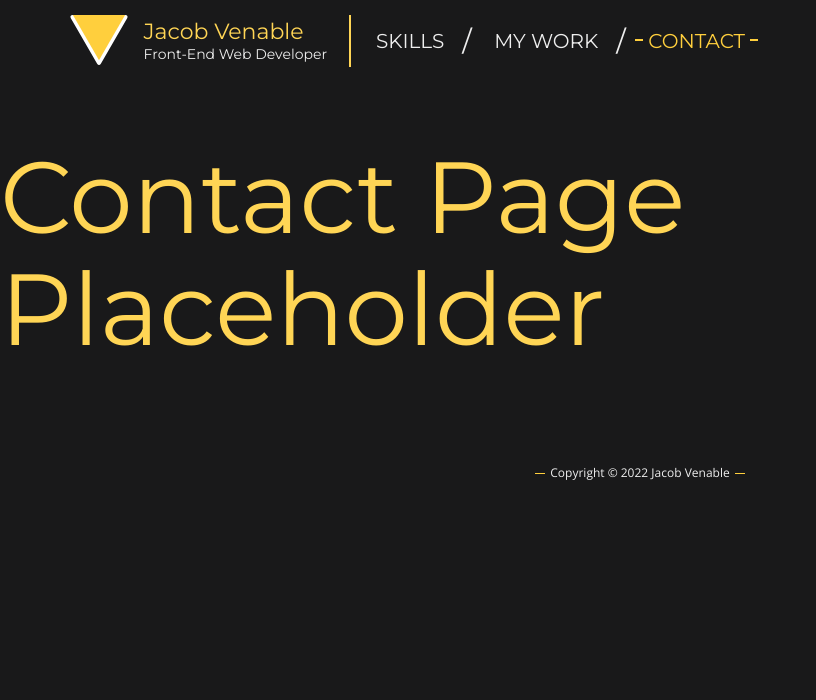
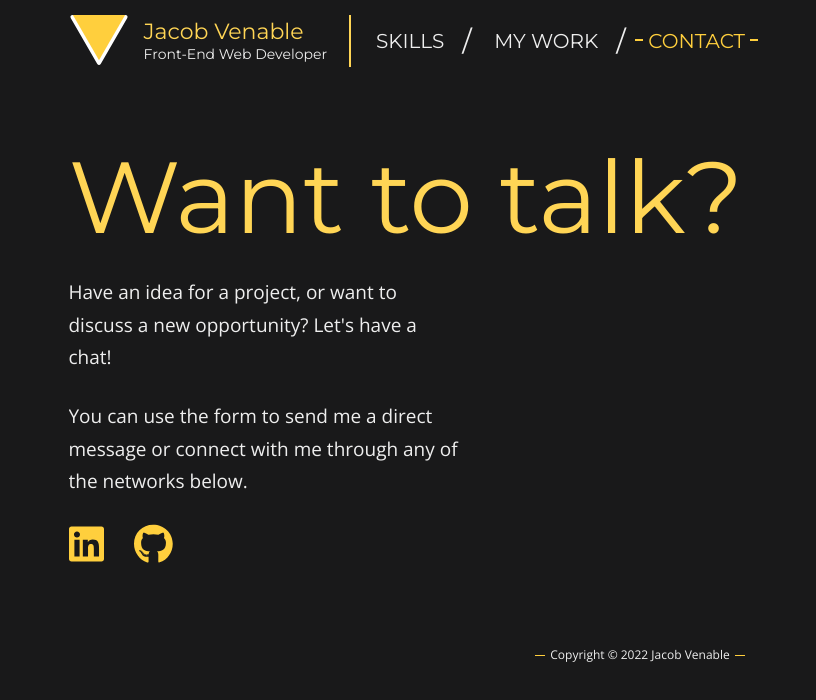
Before and after one commit to jacobvenable/portfolio-nextjs, a Next.js app: page /contact in a window 1280 px wide. Shown: the top 700 px of the page, without its empty margins (0-816 px from the left). Built offline with nearby package versions, Linux system fonts and the light colour scheme.

Commit message:
feat: add copy to contact page

```diff
--- a/pages/contact.tsx
+++ b/pages/contact.tsx
@@ -1,3 +1,60 @@
-const ContactPage = () => <h1>Contact Page Placeholder</h1>;
+import { faGithub, faLinkedin } from "@fortawesome/free-brands-svg-icons";
+import { FontAwesomeIcon } from "@fortawesome/react-fontawesome";
+
+import Button from "components/Button";
+import ContentContainer from "components/ContentContainer";
+import Grid from "components/Grid";
+import Link, { LinkProps } from "components/Link";
+import Stack from "components/Stack";
+import Typography from "components/Typography";
+
+const ContactPage = () => {
+  return (
+    <ContentContainer>
+      <Typography variant="h1">Want to talk?</Typography>
+      <Grid.Container>
+        <Grid.Item medium={35}>
+          <Typography>
+            Have an idea for a project, or want to discuss a new opportunity?
+            Let&apos;s have a chat!
+          </Typography>
+          <Typography>
+            You can use the form to send me a direct message or connect with me
+            through any of the networks below.
+          </Typography>
+          <Stack padded>
+            <Button<LinkProps>
+              color="yellow-light"
+              component={Link}
+              href="https://www.linkedin.com/in/jacob-venable/"
+              size="large"
+              variant="ghost"
+            >
+              <Typography variant="sr-only">
+                Jacob Venable LinkedIn profile
+              </Typography>
+              <FontAwesomeIcon icon={faLinkedin} />
+            </Button>
+            <Button<LinkProps>
+              color="yellow-light"
+              component={Link}
+              href="https://github.com/jacobvenable"
+              size="large"
+              variant="ghost"
+            >
+              <Typography variant="sr-only">
+                Jacob Venable GitHub profile
+              </Typography>
+              <FontAwesomeIcon icon={faGithub} />
+            </Button>
+          </Stack>
+        </Grid.Item>
+        <Grid.Item medium={65}>
+          <></>
+        </Grid.Item>
+      </Grid.Container>
+    </ContentContainer>
+  );
+};
 
 export default ContactPage;
```
